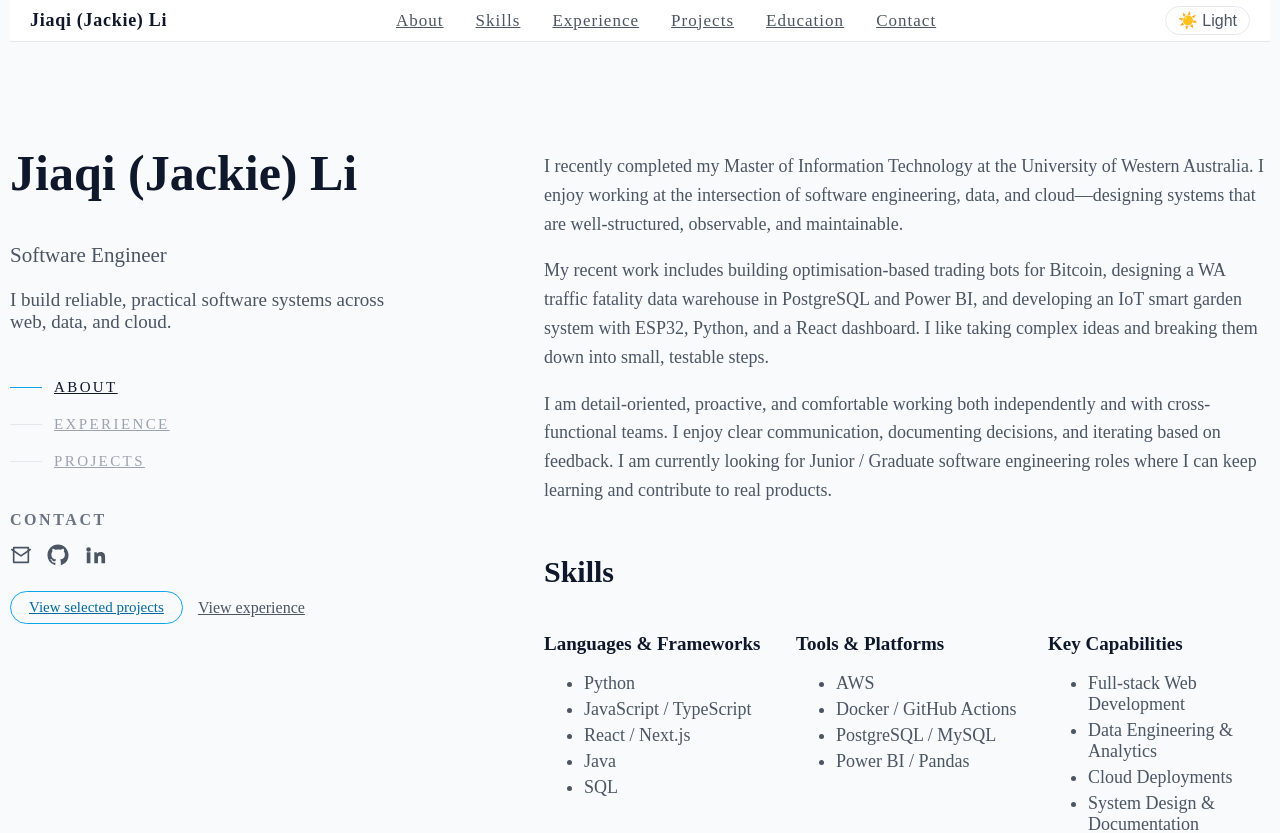
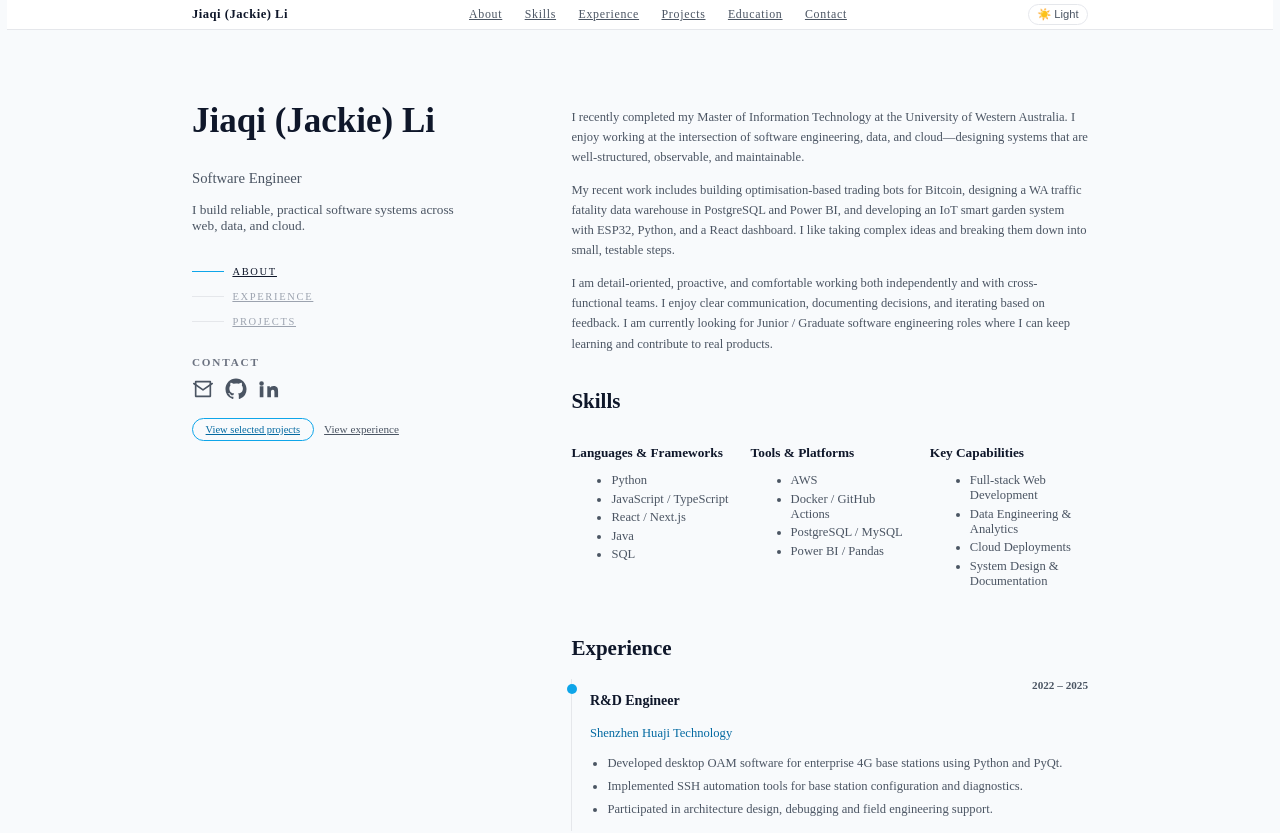
Before and after one commit to Jackieljq/personal-website, a Next.js app: page / in a window 1280 px wide. Shown: the top 833 px of the page. Built offline with nearby package versions, Linux system fonts and the light colour scheme.

Commit message:
Update font size

```diff
--- a/app/styles/layout.css
+++ b/app/styles/layout.css
@@ -1,6 +1,6 @@
 /* ===== Theme variables ===== */
 html {
-  font-size: 20px;
+  font-size: 14px;
 }
 html.theme-light {
     --bg-color: #f8fafc;
```
